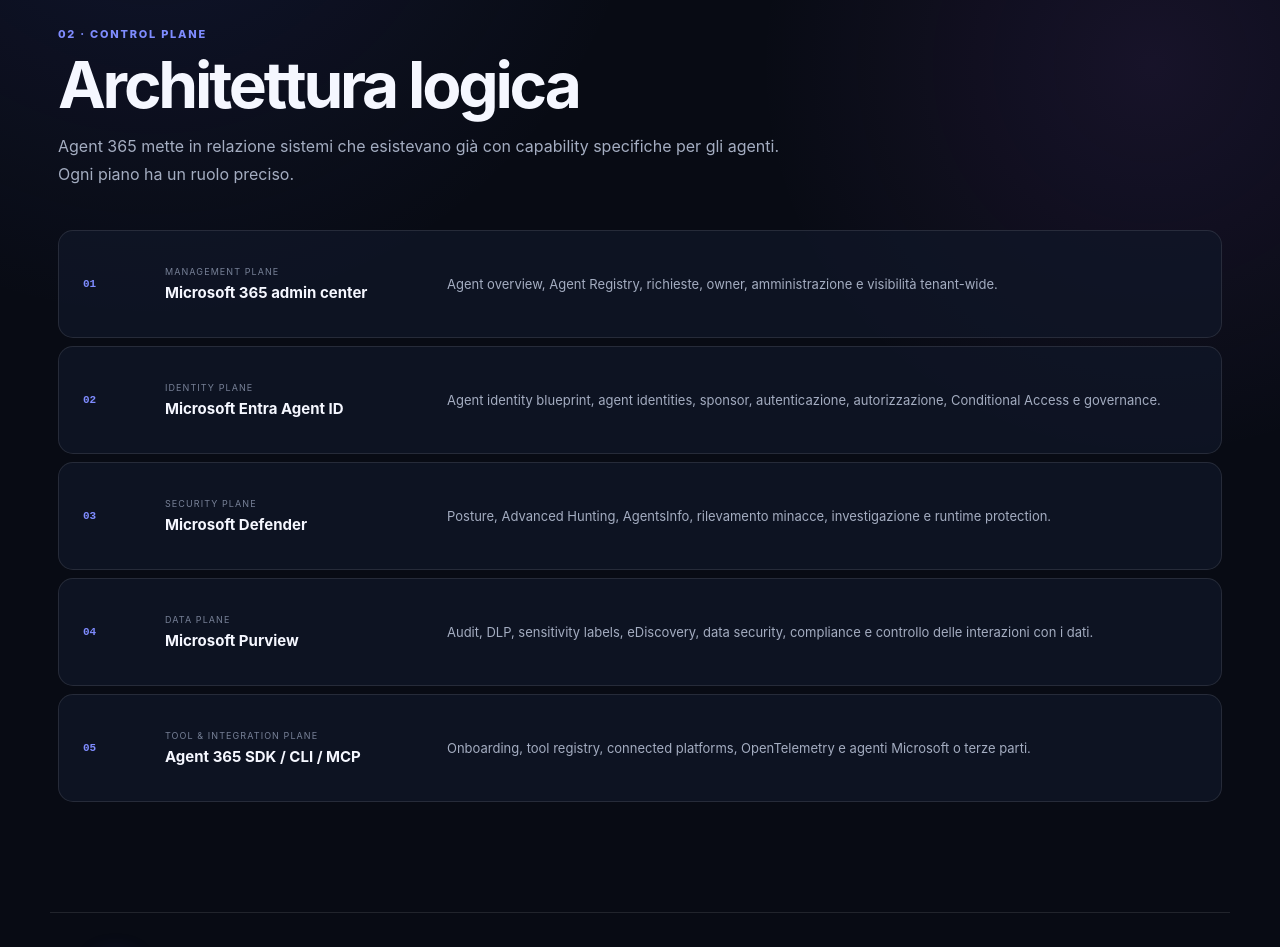
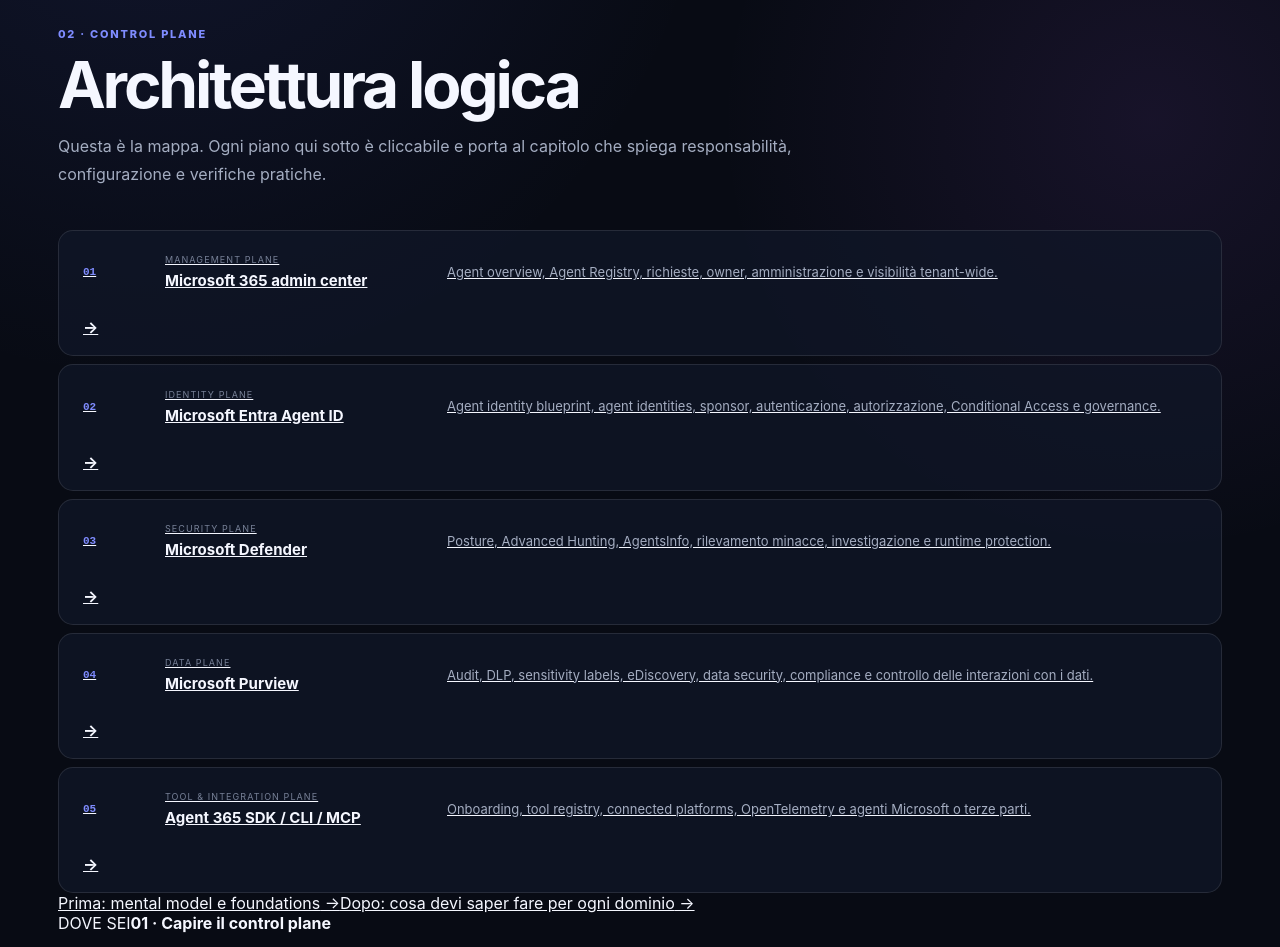
Before and after one commit to KeyserDSoze/Agent365, a React (Vite) app in the folder src/: page /architecture in a window 1280 px wide. Shown: the part 180-1127 px from the top of the page. Built offline with nearby package versions, Linux system fonts and the light colour scheme.

Commit message:
ux: make architecture planes navigable and contextual

```diff
--- a/src/app/pages/ArchitecturePage.jsx
+++ b/src/app/pages/ArchitecturePage.jsx
@@ -1,21 +1,46 @@
+import { Link } from 'react-router-dom'
 import { copy } from '../content.js'
+import { knowledgeRoute } from '../routing.js'
 import PageIntro from '../PageIntro.jsx'
+import JourneyNext from '../JourneyNext.jsx'
 
 export default function ArchitecturePage({ lang }) {
   const t = copy[lang]
+  const paths = lang === 'it'
+    ? ['docs/03-registry-governance.md', 'docs/04-entra-agent-id.md', 'docs/05-defender.md', 'docs/06-purview.md', 'docs/07-tools-mcp.md']
+    : ['docs/en/03-registry-governance.md', 'docs/en/04-entra-agent-id.md', 'docs/en/05-defender.md', 'docs/en/06-purview.md', 'docs/en/07-tools-mcp.md']
+
   return (
     <div className="route-page">
       <section className="section architecture">
-        <PageIntro kicker="02 · CONTROL PLANE" title={t.architectureTitle} text={t.architectureIntro} />
+        <PageIntro
+          kicker="02 · CONTROL PLANE"
+          title={t.architectureTitle}
+          text={lang === 'it'
+            ? 'Questa è la mappa. Ogni piano qui sotto è cliccabile e porta al capitolo che spiega responsabilità, configurazione e verifiche pratiche.'
+            : 'This is the map. Every plane below is clickable and opens the chapter covering responsibilities, configuration and practical validation.'}
+        />
         <div className="arch-stack">
-          {t.layers.map(layer => (
-            <article className="arch-row" key={layer.n}>
+          {t.layers.map((layer, index) => (
+            <Link className="arch-row arch-row-link" to={knowledgeRoute(paths[index])} key={layer.n}>
               <span className="arch-n">{layer.n}</span>
               <div className="arch-title"><small>{layer.title}</small><strong>{layer.product}</strong></div>
               <p>{layer.text}</p>
-            </article>
+              <b>→</b>
+            </Link>
           ))}
         </div>
+
+        <div className="context-links">
+          <Link to={knowledgeRoute(lang === 'it' ? 'docs/01-foundations.md' : 'docs/en/01-foundations.md')}>
+            {lang === 'it' ? 'Prima: mental model e foundations' : 'First: mental model and foundations'} →
+          </Link>
+          <Link to="/capabilities">
+            {lang === 'it' ? 'Dopo: cosa devi saper fare per ogni dominio' : 'Next: what you need to be able to do in each domain'} →
+          </Link>
+        </div>
+
+        <JourneyNext lang={lang} stageId="understand" />
       </section>
     </div>
   )
```
